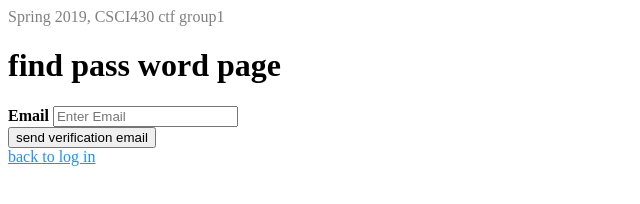
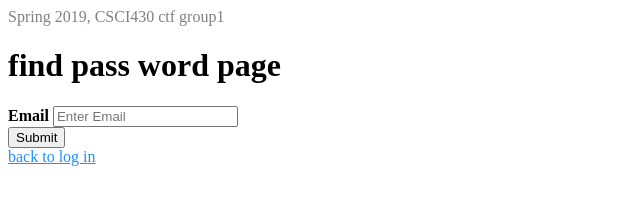
Before and after one commit to ThomasChen1220/CTF2, a plain HTML site: page findpassword.html in a window 1280 px wide. Shown: the whole page, without its empty margins (0-640 px from the left). Drawn offline with Linux system fonts and the light colour scheme.

Commit message:
changed to form, js is not working right now

```diff
--- a/findpassword.html
+++ b/findpassword.html
@@ -6,11 +6,13 @@
 <body>
   <p class="extra">Spring 2019, CSCI430 ctf group1</p>
   <h1>find pass word page</h1>
-  <label for="email"><b>Email</b></label>
-  <input type="text" placeholder="Enter Email" name="email" required>
-  <br>
-  <button type="submit" id="fpasswordbt" onclick="resetPassword()">send verification email</button>
-  <br>
+  <form action="auth" method="POST">
+    <label for="email"><b>Email</b></label>
+    <input type="text" placeholder="Enter Email" name="email" required>
+    <br>
+    <input type="submit">
+    <br>
+  </form>
   <a href="index.html" style="color:dodgerblue">back to log in</a>
   <h3 id="hidden" style="display:none">verification email has been send to your email</h3>
 </body>
```
Also changed, not shown: index.html (+4 -1 lines), register.html (+3 -1 lines), reset.html (+3 -1 lines).
